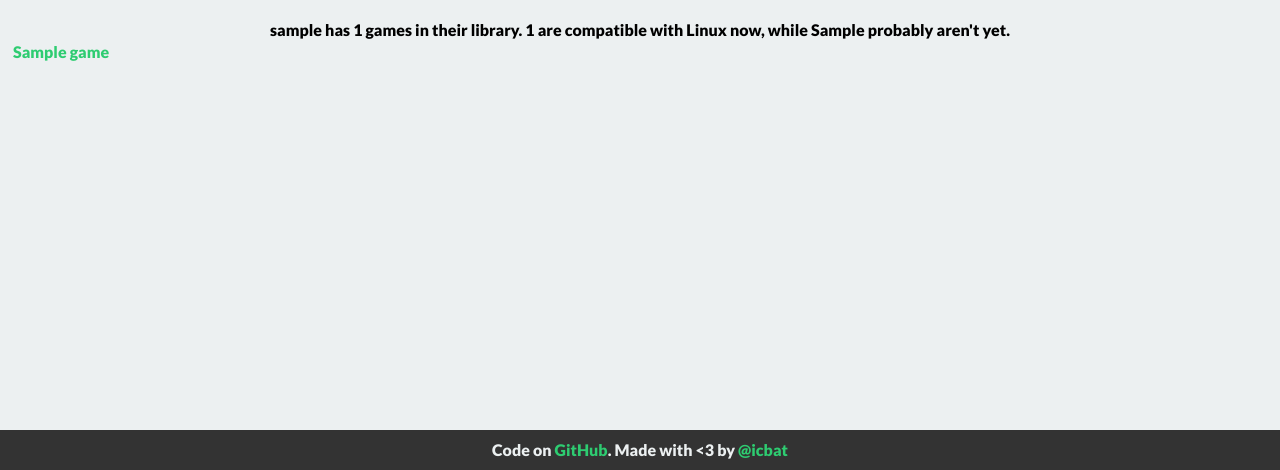
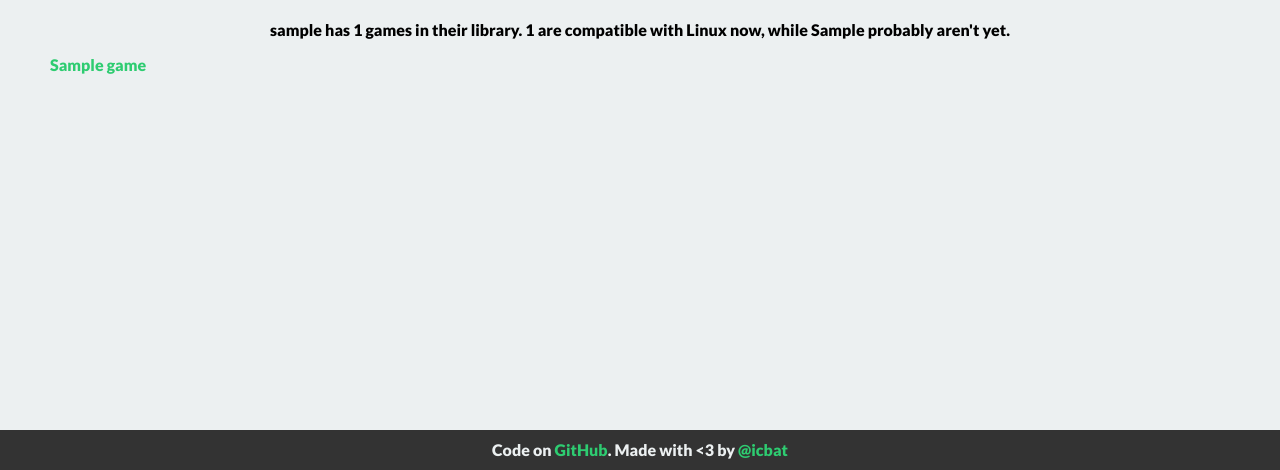
Before and after one commit to icbat/steam-linux-breakdown, a Flask app: template templates/output.html in a window 1280 px wide. Shown: the part 102-572 px from the top of the page. Run offline with Flask 2, Linux system fonts and the light colour scheme; the template is opened without the code that fills it: most values are stand-ins (such as "Sample title", 1, 10 or a date in 2020).

Commit message:
adding checks/x's
which is sweeeet!

```diff
--- a/static/style.css
+++ b/static/style.css
@@ -26,3 +26,21 @@ a:hover {
 	padding: 10px;
 	padding-top:20px;
 }
+
+table {
+	background-color: #f33;
+}
+ul {
+	list-style: none;
+	text-align: left;
+
+}
+
+.True:before {
+	content:  "\2714 ";
+}
+
+.False:before {
+	content:  "\2716 ";
+	color: #f00;
+}
--- a/templates/output.html
+++ b/templates/output.html
@@ -4,12 +4,11 @@
 	{{username}} has {{total_games}} games in their library. {{linux_compat_count}} are compatible with Linux now, while {{non_compat}} probably aren't yet.
 </div>
 
-<table>
+<ul>
 {% for game in games %}
-	<tr>
-		<td><a href="{{game.url}}">{{ game.name }}</a></td>
-		<td>{{game.is_linux}}</td>
-	<tr>
+<li class="{{game.is_linux}}">
+	<a href="{{game.url}}">{{ game.name }}</a>
+</li>
 {% endfor %}
-</table>
+</ul>
 {% endblock %}
```
